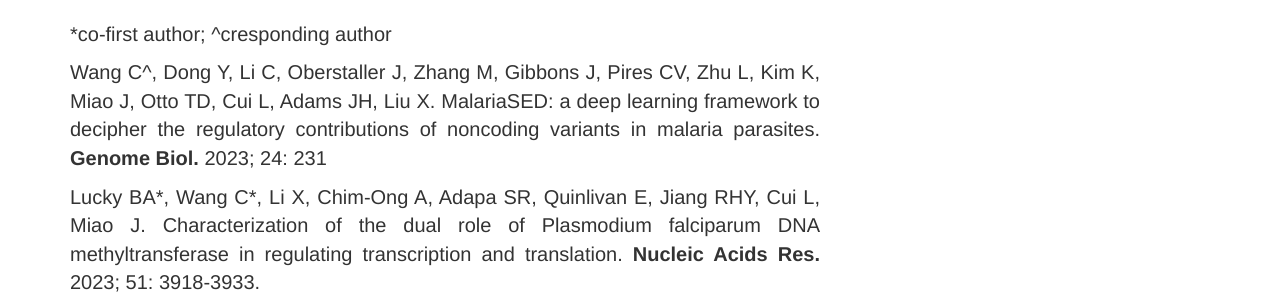
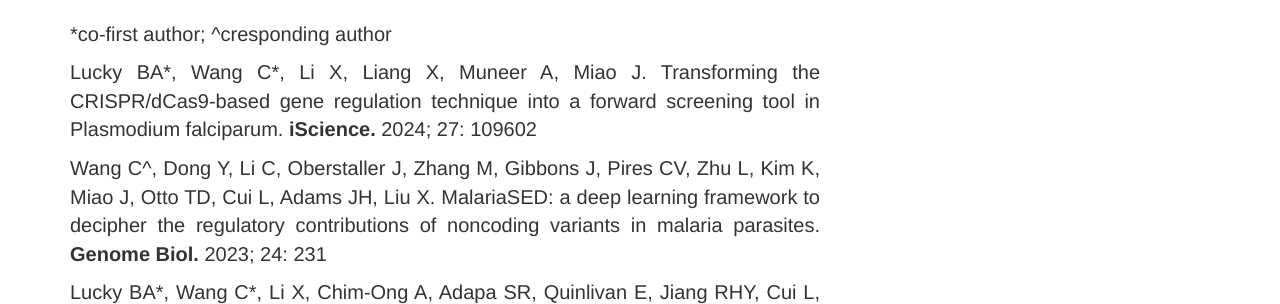
Before and after one commit to ChengqiWangLab/ChengqiWangLab.github.io, a plain HTML site: page Publication.html in a window 1280 px wide. Shown: the part 462-766 px from the top of the page. Drawn offline with nearby package versions, Linux system fonts and the light colour scheme.

Commit message:
Update Publication.html

```diff
--- a/Publication.html
+++ b/Publication.html
@@ -58,6 +58,7 @@
                 </div>
                 <div style="margin-top:3%; text-align:justify;font-size:20px;">
 					<p>*co-first author; ^cresponding author</p>
+					<p>Lucky BA*, Wang C*, Li X, Liang X, Muneer A, Miao J. Transforming the CRISPR/dCas9-based gene regulation technique into a forward screening tool in Plasmodium falciparum. <b>iScience.</b> 2024; 27: 109602</p>
 					<p>Wang C^, Dong Y, Li C, Oberstaller J, Zhang M, Gibbons J, Pires CV, Zhu L, Kim K, Miao J, Otto TD, Cui L, Adams JH, Liu X. MalariaSED: a deep learning framework to decipher the regulatory contributions of noncoding variants in malaria parasites. <b>Genome Biol.</b> 2023; 24: 231</p>
 					<p>Lucky BA*, Wang C*, Li X, Chim-Ong A, Adapa SR, Quinlivan E, Jiang RHY, Cui L, Miao J. Characterization of the dual role of Plasmodium falciparum DNA methyltransferase in regulating transcription and translation. <b>Nucleic Acids Res.</b> 2023; 51: 3918-3933.</p>
 					<p>Lucky BA*, Wang C*, Liu M, Liang X, Min H, Fan Q, Siddiqui FA, Adapa SR, Li X, Jiang RHY, Chen X, Cui L, Miao J. A type II protein arginine methyltransferase regulates merozoite invasion in Plasmodium falciparum. <b>Commun Biol.</b> 2023; 6: 659.</p>
```
